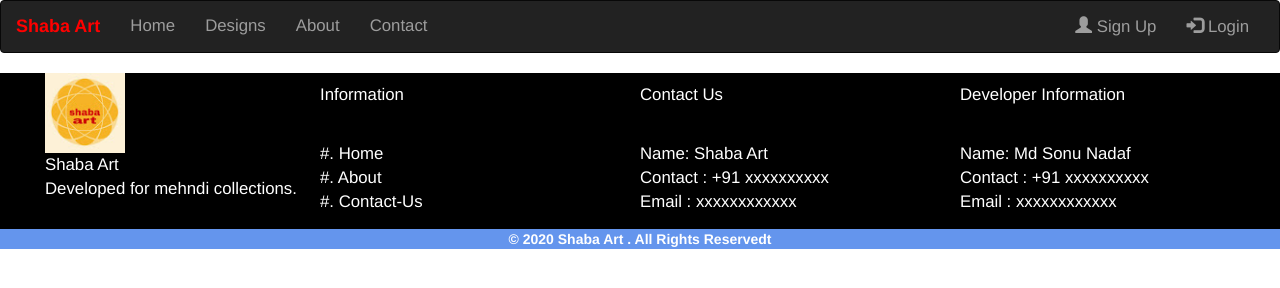
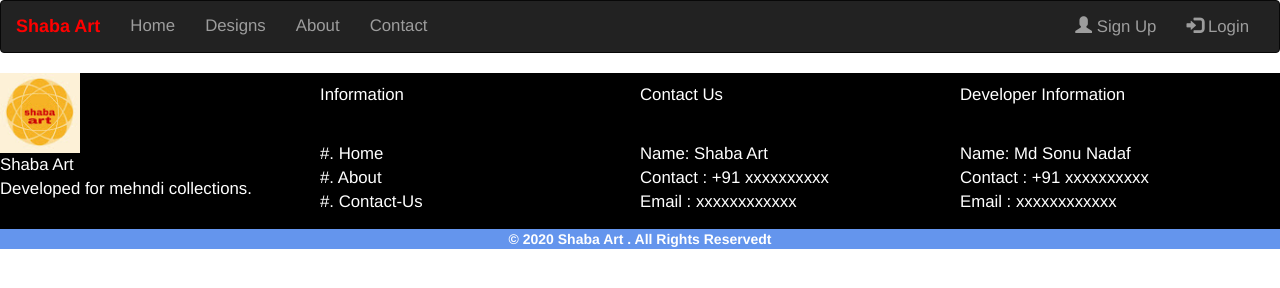
Before and after one commit to sonunadaf/shabaart, a plain HTML site: page index.html in a window 1280 px wide. Drawn offline with nearby package versions, Linux system fonts and the light colour scheme.

Commit message:
Update index.html

```diff
--- a/index.html
+++ b/index.html
@@ -42,10 +42,10 @@
         <div class="container-fluid" style="text-align: left; ">
             <div class="row">
                 <div class="col-sm-3">
-                    <div class="row" style=" margin-left: 30px;">
+                    <div class="row">
                         <a href="#default" class="logo"><img src="image/logo.jpg" width="80px" height="80px"></a>
                     </div>
-                    <div class="row" style=" margin-left: 30px; font-size: larger;">
+                    <div class="row" style="font-size: larger;">
                         <p style="margin-bottom: 0px;">Shaba Art </p>
                         <p style="margin-bottom: 0px;">Developed for mehndi collections.</p>
                         <p style="margin-bottom: 0px;"></p>
```
